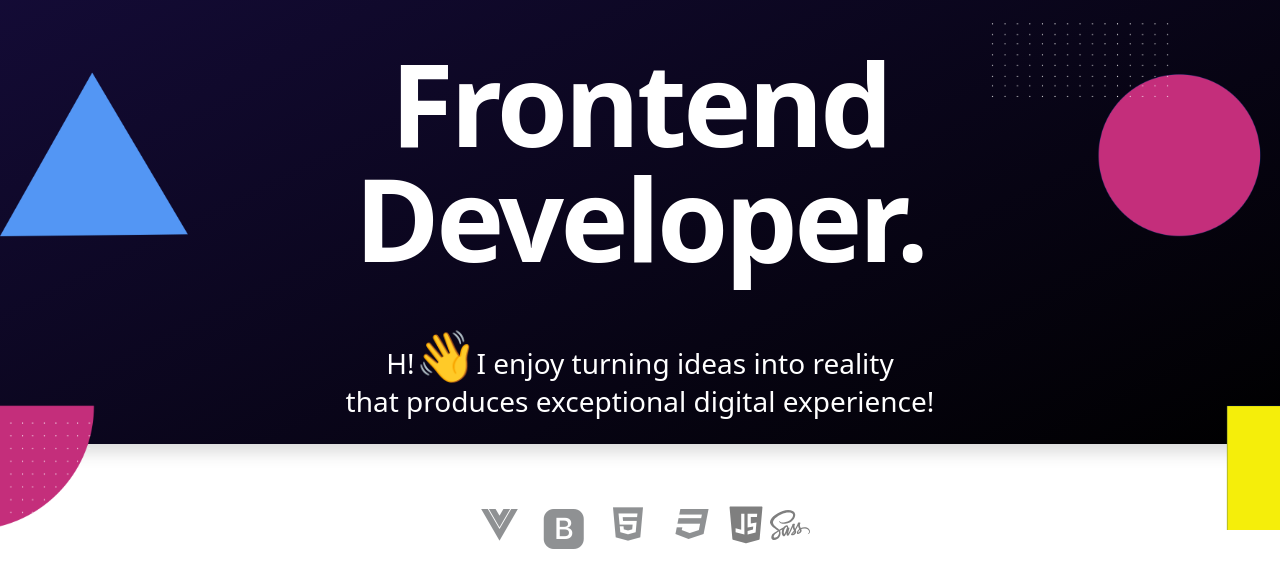
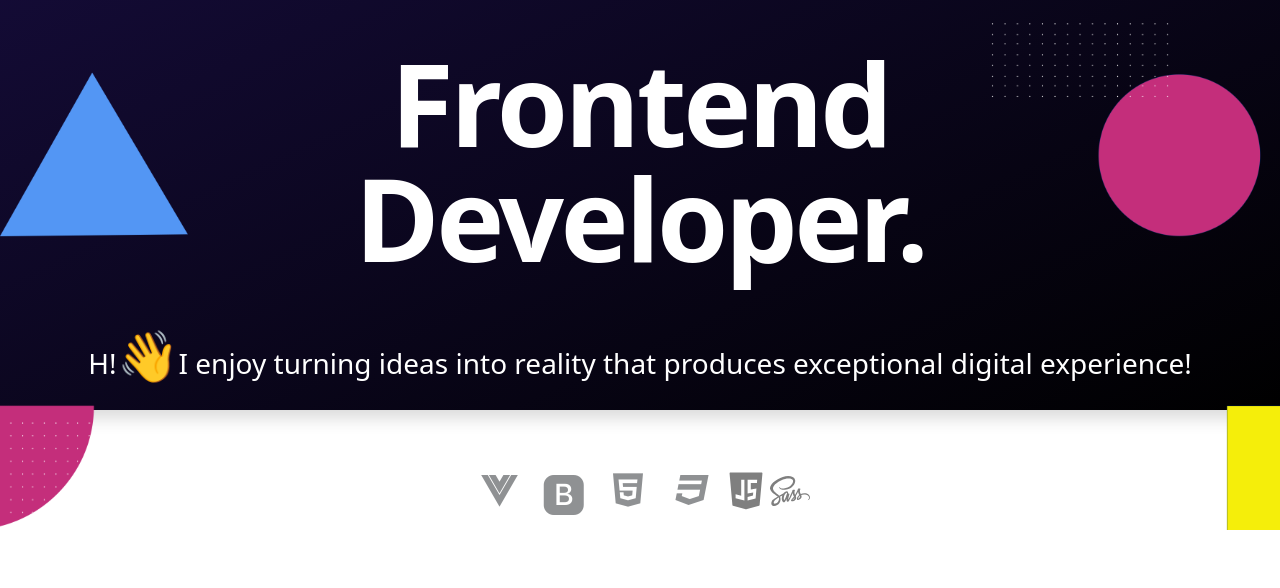
Before and after one commit to cypher04/PORTFOLIO, a website: page index.html in a window 1280 px wide. Shown: the part 190-778 px from the top of the page. Drawn offline with nearby package versions, Linux system fonts and the light colour scheme; a web font is replaced by a local one.

Commit message:
edited second header

```diff
--- a/index.html
+++ b/index.html
@@ -59,7 +59,7 @@
 
             <div class="headerr text-center">
                 <h3><b><strong>Frontend Developer.</strong></b></h3>
-                <h3>H!<span>&#128075;</span>I enjoy turning ideas into reality<br> that produces exceptional digital experience! </h3>
+                <h3>H!<span>&#128075;</span>I enjoy turning ideas into reality that produces exceptional digital experience! </h3>
             </div>
         </div>
     </section>
```
